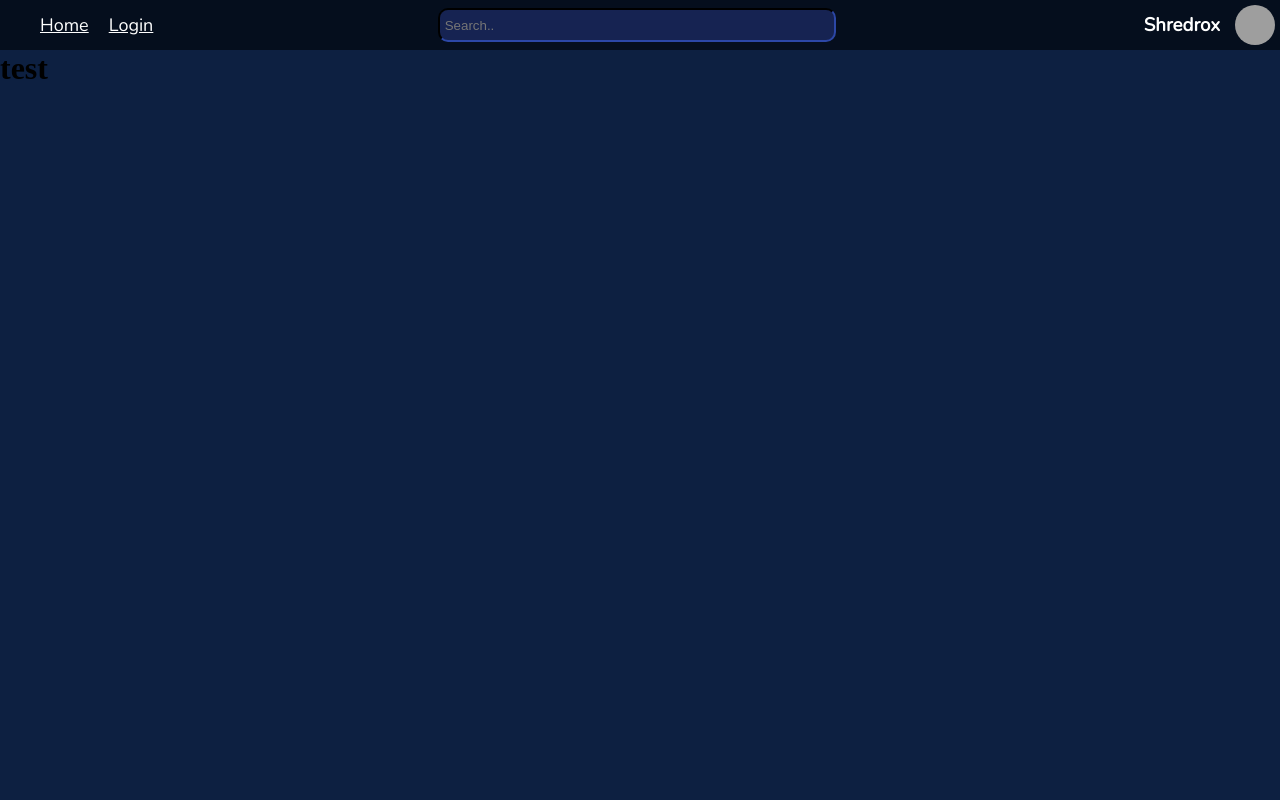
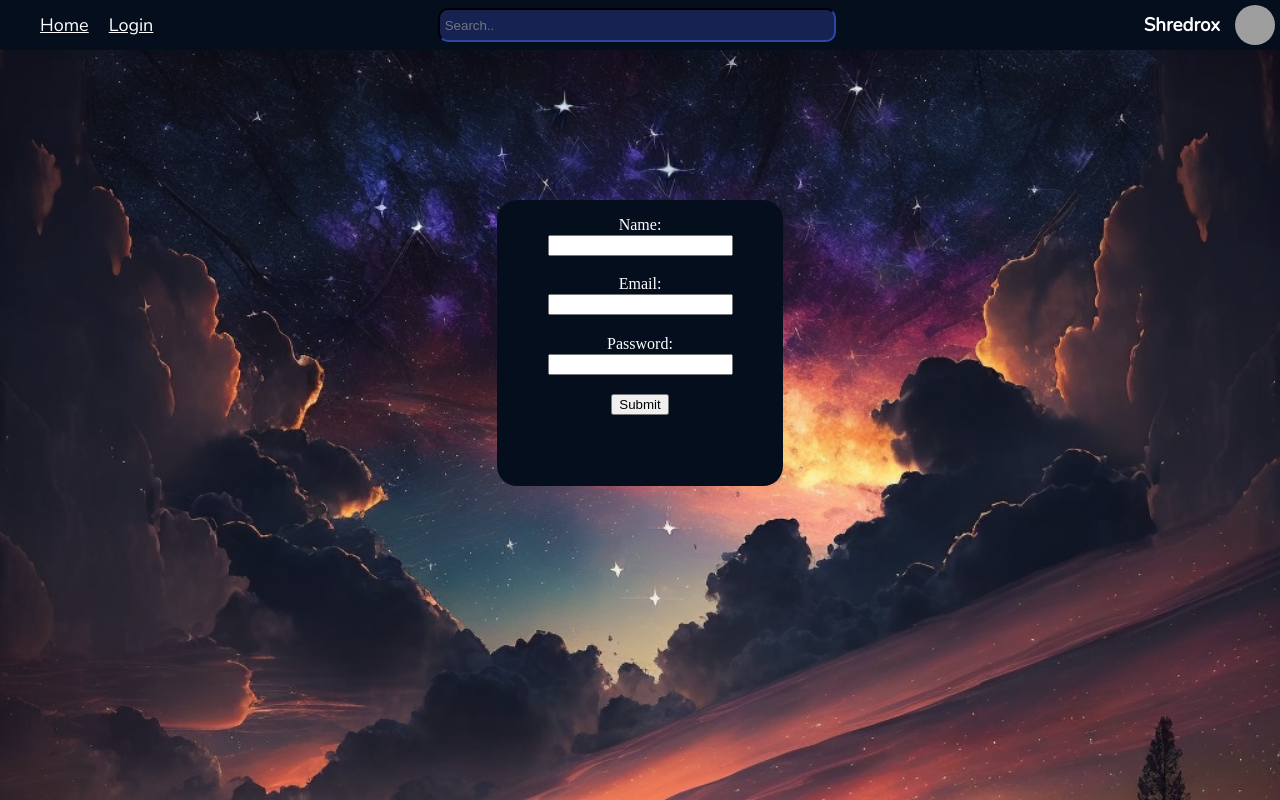
Before and after one commit to Shredrox/Music-Universe, a React (Vite) app in the folder MusicUniverseReactUI/music-universe-ui/: page /login in a window 1280 px wide. Shown: the top 800 px of the page. Built offline with nearby package versions, Linux system fonts and the light colour scheme; grey boxes are pictures that could not be loaded.

Commit message:
Started work on login/register

```diff
--- a/MusicUniverseReactUI/music-universe-ui/src/components/LoginForm.jsx
+++ b/MusicUniverseReactUI/music-universe-ui/src/components/LoginForm.jsx
@@ -24,7 +24,7 @@ export function LoginForm(){
     }
 
     return (
-        <form>
+        <form className="login">
             <label htmlFor="name">Name: </label>
             <input type="text" id="name" name="name" value={name} onChange={(e) => setName(e.target.value)}/><br/>
             <label htmlFor="email">Email: </label>
--- a/MusicUniverseReactUI/music-universe-ui/src/pages/LoginRegister.jsx
+++ b/MusicUniverseReactUI/music-universe-ui/src/pages/LoginRegister.jsx
@@ -1,7 +1,13 @@
 import React from "react";
+import background from '../assets/loginBackground.png';
+import { LoginForm } from "../components/LoginForm";
 
 export function LoginRegister(){
     return (
-    <h1>test </h1>
+        <div className="loginContainer">
+            <LoginForm/>
+            <img className="loginImage" src={background} alt="" />
+        </div>
+
     )
 }
--- a/MusicUniverseReactUI/music-universe-ui/src/style.css
+++ b/MusicUniverseReactUI/music-universe-ui/src/style.css
@@ -208,3 +208,28 @@ li{
     justify-content: center;
     align-items: center;
 }
+
+.loginImage{
+    width: 100%;
+}
+
+.loginContainer{
+    position: relative;
+    display: flex;
+    justify-content: center;
+    color: white;
+}
+
+.login{
+    position: absolute;
+    background-color: #050e1d;
+    padding: 15px;
+    top: 150px;
+    border-radius: 20px;
+    width: 20vw;
+    height: 20vw;
+    display: flex;
+    align-items: center;
+    justify-content: space-evenly;
+    flex-direction: column;
+}
```
Also changed, not shown: MusicUniverseReactUI/music-universe-ui/src/assets/loginBackground.png (added).
